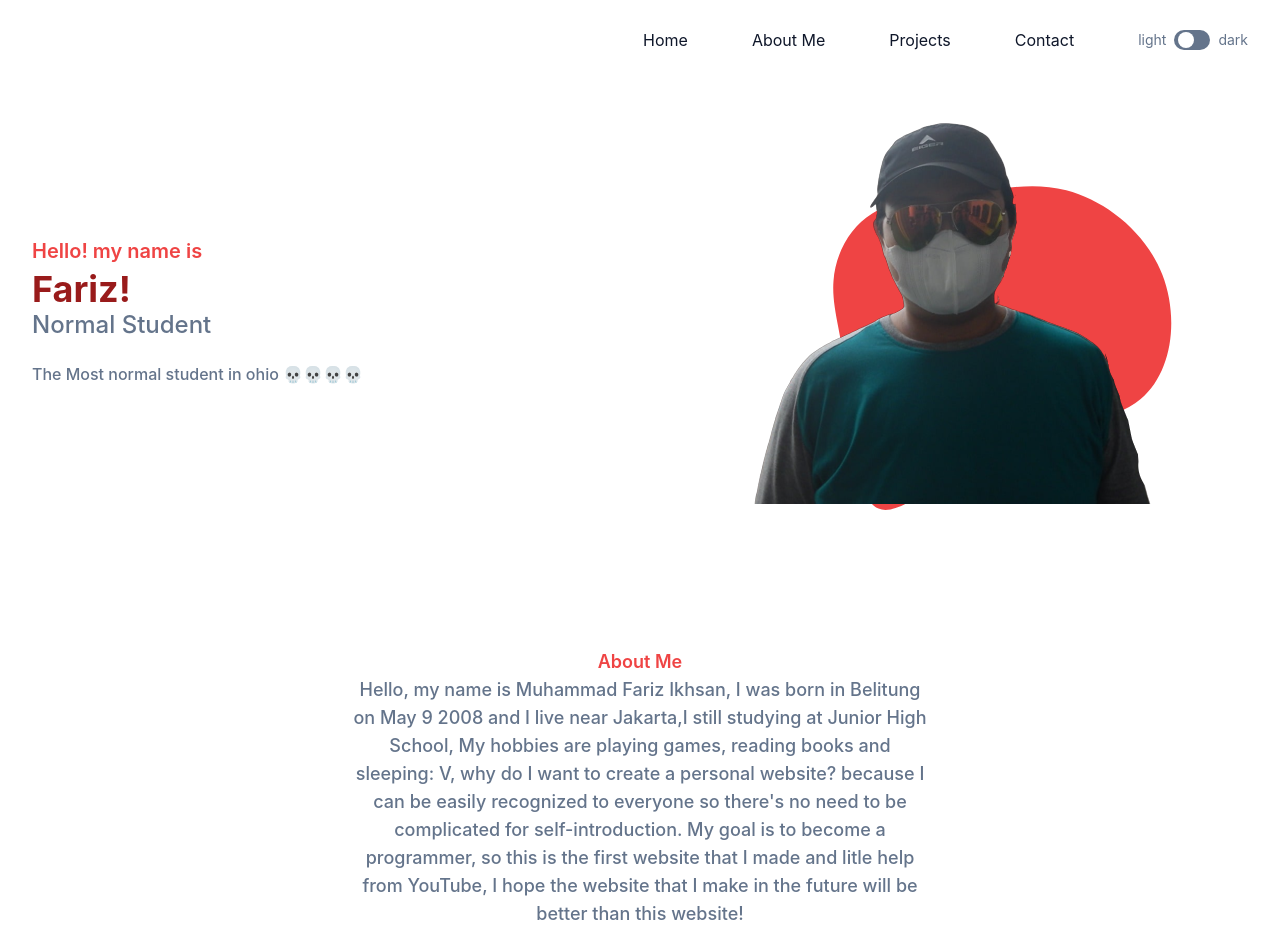
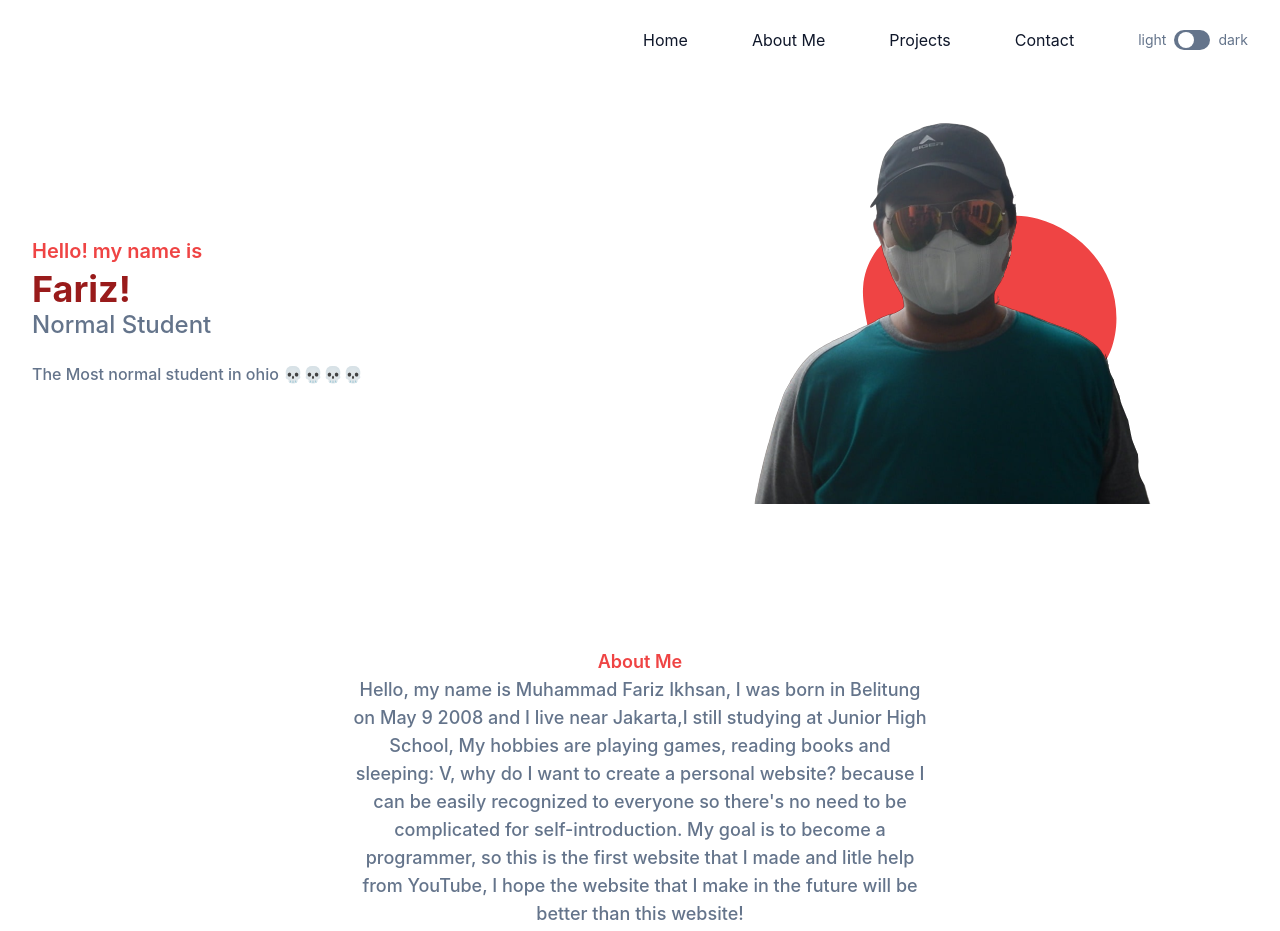
Before and after one commit to frizikhsan/farizikhsan, a website: page index.html in a window 1280 px wide. Shown: the top 931 px of the page. Drawn offline with Linux system fonts and the light colour scheme.

Commit message:
White sidebar problem

```diff
--- a/index.html
+++ b/index.html
@@ -80,8 +80,8 @@
           <div class="w-full self-end px-4 lg:w-1/2">
             <div class="relative mt-10 lg:right-0 lg:mt-9">
               <img src="dist/img/fariz.png" alt="Fariz Ikhsan" class="relative z-10 mx-auto max-w-full" />
-              <span class="absolute bottom-0 left-1/2 -translate-x-1/2 md:scale-125">
-                <svg width="400" height="400" viewBox="0 0 200 200" xmlns="http://www.w3.org/2000/svg">
+              <span class="absolute bottom-0 left-1/2 -translate-x-1/2 md:scale-125 ">
+                <svg width="300" height="400" viewBox="0 0 200 200" xmlns="http://www.w3.org/2000/svg">
                   <path fill="#EF4444" d="M38.1,-37.9C51.1,-34.5,64.5,-24.1,70.1,-9.8C75.7,4.6,73.5,22.9,62.9,31.7C52.3,40.5,33.2,39.7,16,47.5C-1.2,55.3,-16.6,71.5,-24.5,68.2C-32.4,64.9,-32.8,42.1,-34.8,26.2C-36.7,10.2,-40.2,1.3,-39.5,-7.7C-38.9,-16.7,-34,-25.7,-26.7,-30.1C-19.4,-34.5,-9.7,-34.2,1.4,-35.9C12.6,-37.6,25.1,-41.2,38.1,-37.9Z" transform="translate(100 100) scale(1.2)" />
                 </svg>
               </span>
```
Also changed, not shown: dist/output.css.
